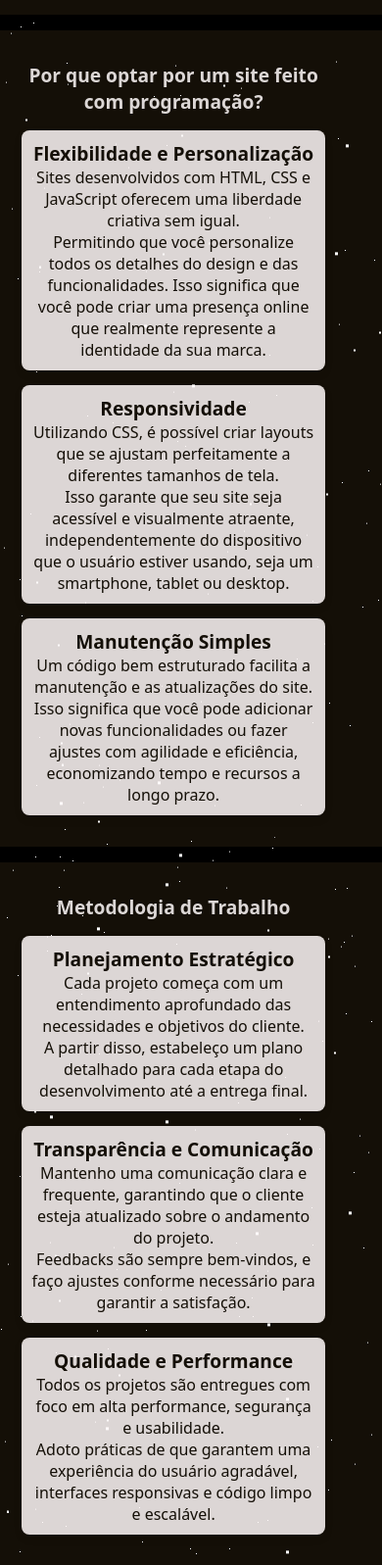
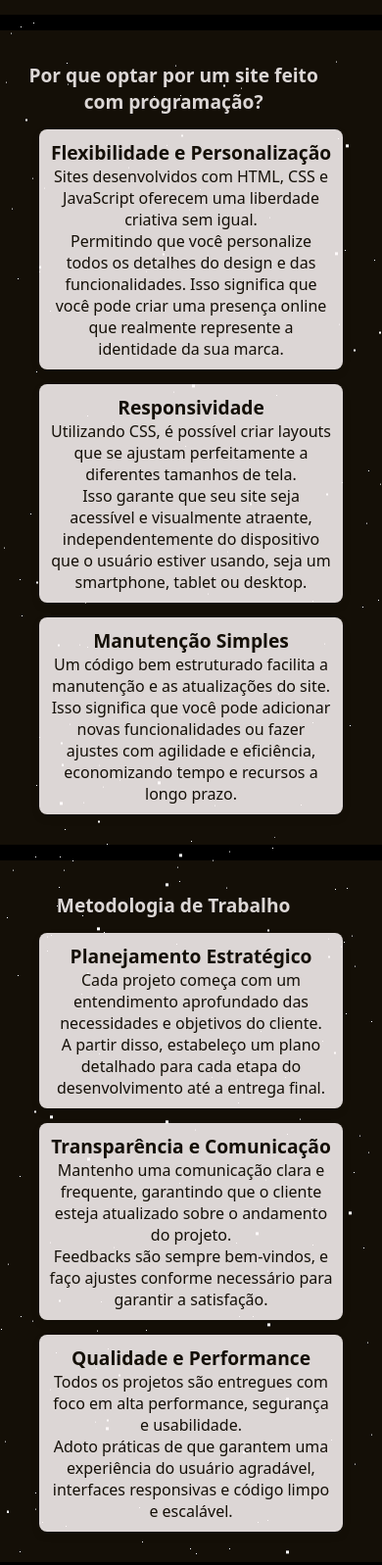
Before and after one commit to mxriano7/Site_mxriano7, a plain HTML site: page index.html in a window 390 px wide. Shown: the part 1680-3277 px from the top of the page at 98% size. Drawn offline with Linux system fonts and the light colour scheme.

Commit message:
Adicionando arquivos

```diff
--- a/Assets/CSS/whychoose.css
+++ b/Assets/CSS/whychoose.css
@@ -22,6 +22,7 @@
 #whyChoose ul {
     list-style-type: none;
     padding: 0;
+    margin: 0 auto;
 }
 
 #whyChoose li {
@@ -91,6 +92,7 @@
 
     #whyChoose ul {
         width: 90%;
+        margin: 0 auto;
     }
 
     #whyChoose li {
--- a/Assets/CSS/work.css
+++ b/Assets/CSS/work.css
@@ -22,6 +22,7 @@
 #work ul {
     list-style-type: none;
     padding: 0;
+    margin: 0 auto;
 }
 
 #work li {
@@ -98,6 +99,7 @@
 
     #work ul {
         width: 90%;
+        margin: 0 auto;
     }
 
     #work li {
```
